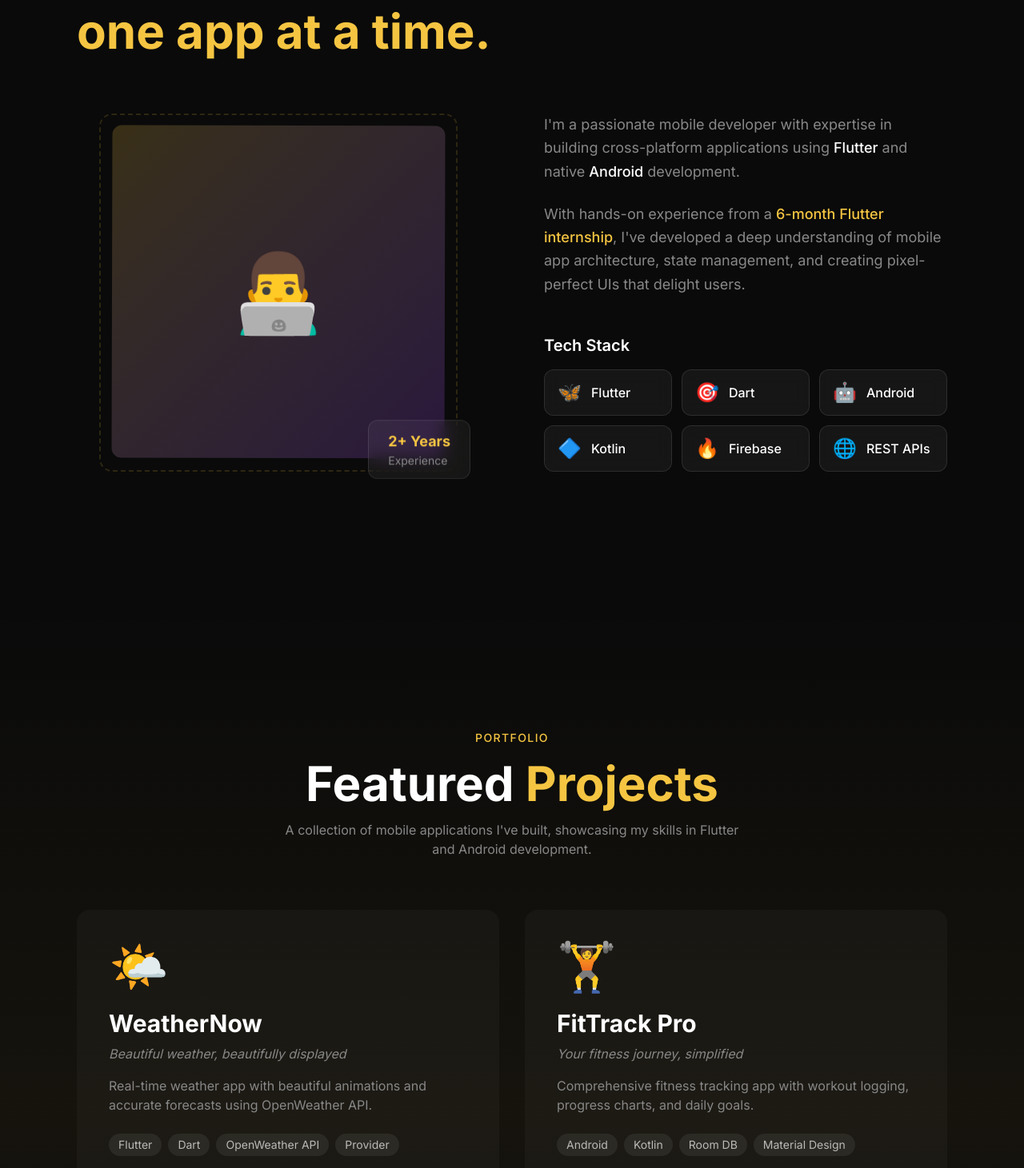
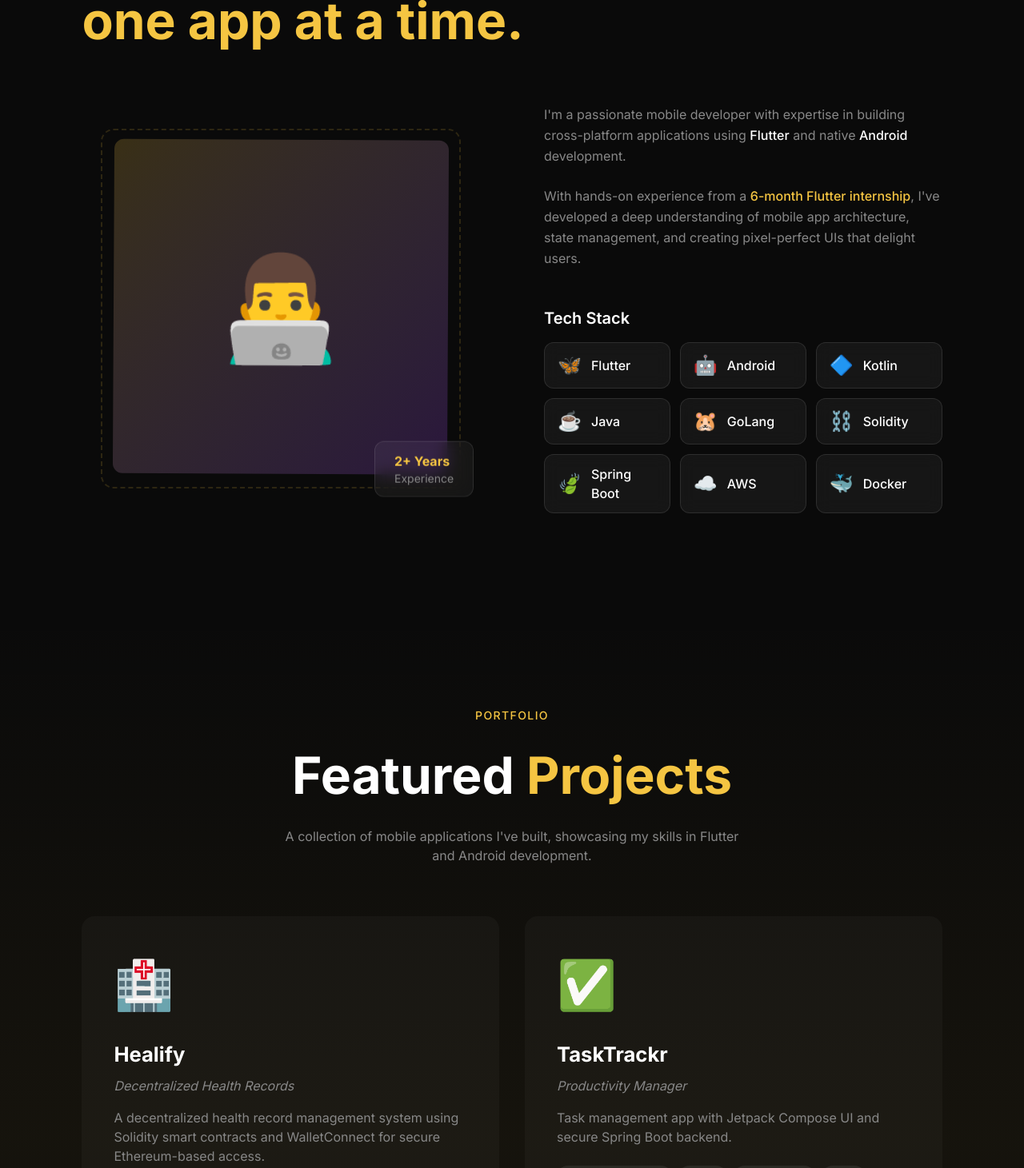
Before and after one commit to Deepanshu-Sharma-18/portfolio, a Next.js app: page / in a window 1280 px wide. Shown: the part 1180-2641 px from the top of the page at 80% size. Built offline with nearby package versions, Linux system fonts and the light colour scheme.

Commit message:
feat: add relative size

```diff
--- a/src/app/globals.css
+++ b/src/app/globals.css
@@ -233,20 +233,20 @@
   overflow-y: auto;
 }
 
-/* Section spacing */
+/* Section spacing with relative units */
 section {
-  padding: 6rem 1.5rem;
+  padding: 10vh 5vw;
 }
 
 @media (min-width: 768px) {
   section {
-    padding: 8rem 4rem;
+    padding: 12vh 6vw;
   }
 }
 
 @media (min-width: 1024px) {
   section {
-    padding: 10rem 6rem;
+    padding: 15vh 8vw;
   }
 }
 
--- a/src/app/projects/[id]/page.tsx
+++ b/src/app/projects/[id]/page.tsx
@@ -3,7 +3,7 @@
 import ProjectDetails from "@/components/ProjectDetails";
 import { Metadata } from "next";
 
-export const dynamicParams = false;
+export const dynamicParams = true;
 
 interface ProjectPageProps {
     params: Promise<{ id: string }>;
--- a/src/components/About.tsx
+++ b/src/components/About.tsx
@@ -5,11 +5,14 @@
 
 const skills = [
     { name: "Flutter", icon: "🦋" },
-    { name: "Dart", icon: "🎯" },
     { name: "Android", icon: "🤖" },
     { name: "Kotlin", icon: "🔷" },
-    { name: "Firebase", icon: "🔥" },
-    { name: "REST APIs", icon: "🌐" },
+    { name: "Java", icon: "☕" },
+    { name: "GoLang", icon: "🐹" },
+    { name: "Solidity", icon: "⛓️" },
+    { name: "Spring Boot", icon: "🍃" },
+    { name: "AWS", icon: "☁️" },
+    { name: "Docker", icon: "🐳" },
 ];
 
 export default function About() {
@@ -29,7 +32,7 @@
                     <span className="text-[var(--accent)] text-sm font-medium tracking-widest uppercase">
                         About Me
                     </span>
-                    <h2 className="text-4xl md:text-6xl font-bold mt-4 leading-tight">
+                    <h2 className="text-[clamp(2.5rem,5vw,4rem)] font-bold mt-4 leading-tight">
                         Building the future,<br />
                         <span className="text-[var(--accent)]">one app at a time.</span>
                     </h2>
@@ -43,7 +46,7 @@
                         transition={{ duration: 0.6, delay: 0.2 }}
                         className="relative"
                     >
-                        <div className="relative w-full aspect-square max-w-md mx-auto">
+                        <div className="relative w-full aspect-square max-w-[min(450px,90vw)] mx-auto">
                             {/* Decorative border  */}
                             <div className="absolute inset-0 border-2 border-dashed border-[var(--accent)]/30 rounded-2xl opacity-50" />
 
@@ -60,7 +63,7 @@
                                 }}
                                 className="absolute inset-4 bg-gradient-to-br from-[var(--accent)]/20 to-purple-500/20 rounded-xl overflow-hidden"
                             >
-                                <div className="w-full h-full flex items-center justify-center text-8xl">
+                                <div className="w-full h-full flex items-center justify-center text-[clamp(4rem,10vw,8rem)]">
                                     👨‍💻
                                 </div>
                             </motion.div>
@@ -71,7 +74,7 @@
                                 transition={{ duration: 4, repeat: Infinity, ease: "easeInOut" }}
                                 className="absolute -right-4 -bottom-4 glass px-6 py-3 rounded-xl"
                             >
-                                <span className="text-[var(--accent)] font-bold text-lg">2+ Years</span>
+                                <span className="text-[var(--accent)] font-bold text-[clamp(1rem,1.2vw,1.25rem)]">2+ Years</span>
                                 <p className="text-sm text-[var(--muted)]">Experience</p>
                             </motion.div>
                         </div>
@@ -84,13 +87,13 @@
                         transition={{ duration: 0.6, delay: 0.4 }}
                         className="space-y-6"
                     >
-                        <p className="text-lg text-[var(--muted)] leading-relaxed">
+                        <p className="text-[clamp(1rem,1.1vw,1.25rem)] text-[var(--muted)] leading-relaxed">
                             I&apos;m a passionate mobile developer with expertise in building
                             cross-platform applications using <span className="text-white font-medium">Flutter</span> and
                             native <span className="text-white font-medium">Android</span> development.
                         </p>
 
-                        <p className="text-lg text-[var(--muted)] leading-relaxed">
+                        <p className="text-[clamp(1rem,1.1vw,1.25rem)] text-[var(--muted)] leading-relaxed">
                             With hands-on experience from a <span className="text-[var(--accent)] font-medium">6-month
                                 Flutter internship</span>, I&apos;ve developed a deep understanding of mobile
                             app architecture, state management, and creating pixel-perfect UIs that
--- a/src/components/Experience.tsx
+++ b/src/components/Experience.tsx
@@ -7,17 +7,39 @@
     {
         id: 1,
         role: "Flutter Developer Intern",
-        company: "Tech Solutions Inc.",
-        duration: "Jan 2024 - Jun 2024",
-        location: "Remote",
+        company: "HDS Infotech",
+        duration: "Jan 2025 - May 2025",
+        location: "Pune, India",
         description: [
-            "Developed and maintained 3+ Flutter applications with over 10,000 combined downloads",
-            "Implemented complex UI designs achieving pixel-perfect accuracy across iOS and Android",
-            "Integrated RESTful APIs and Firebase services for real-time data synchronization",
-            "Collaborated with cross-functional teams using Agile methodologies",
-            "Optimized app performance reducing load times by 40%",
+            "Developed a cross-platform e-commerce mobile application using Flutter, enhancing user experience with product search and checkout features for 50+ users",
+            "Streamlined checkout process with body measurement inputs; integrated REST APIs for backend integration",
+            "Contributed to 7-day Agile sprints using Jira, managed state with Provider, followed MVC architecture, and used Git for version control"
         ],
-        tech: ["Flutter", "Dart", "Firebase", "REST API", "Git"],
+        tech: ["Flutter", "Dart", "REST APIs", "Git", "Provider", "Jira"],
+    },
+    {
+        id: 2,
+        role: "Full Stack Intern",
+        company: "Alkraj Developers Pvt Ltd",
+        duration: "Sept 2023 - Dec 2023",
+        location: "Pune, India",
+        description: [
+            "Built modules for CoinCrux, a crypto news app, including feed and categories, improving user engagement for 100+ users",
+            "Developed a Firebase-based admin panel for real-time news publishing with CRUD support, reducing content update time by 50%"
+        ],
+        tech: ["Flutter", "Firebase", "Git", "Asana"],
+    },
+    {
+        id: 3,
+        role: "Android Facilitator (Volunteer)",
+        company: "Google Developer Student Club",
+        duration: "2023 - 2025",
+        location: "JSPM RSCOE",
+        description: [
+            "Led a team of 5 to conduct 10+ workshops on Jetpack Compose, Firebase, and MVVM, mentoring 50+ students",
+            "Organized hackathons for 200+ participants, promoting collaboration and skill development"
+        ],
+        tech: ["Android", "Jetpack Compose", "Mentorship", "Community Building"],
     },
 ];
 
@@ -38,7 +60,7 @@
                     <span className="text-[var(--accent)] text-sm font-medium tracking-widest uppercase">
                         Career
                     </span>
-                    <h2 className="text-4xl md:text-6xl font-bold mt-4">
+                    <h2 className="text-[clamp(2.5rem,5vw,4rem)] font-bold mt-4">
                         Work <span className="text-[var(--accent)]">Experience</span>
                     </h2>
                 </motion.div>
@@ -74,8 +96,8 @@
                                     {/* Header */}
                                     <div className="flex flex-wrap items-start justify-between gap-4 mb-6">
                                         <div>
-                                            <h3 className="text-2xl font-bold text-[var(--accent)]">{exp.role}</h3>
-                                            <p className="text-xl text-white mt-1">{exp.company}</p>
+                                            <h3 className="text-[clamp(1.25rem,1.5vw,1.5rem)] font-bold text-[var(--accent)]">{exp.role}</h3>
+                                            <p className="text-[clamp(1rem,1.2vw,1.25rem)] text-white mt-1">{exp.company}</p>
                                         </div>
                                         <div className="text-right text-[var(--muted)]">
                                             <p className="font-medium">{exp.duration}</p>
--- a/src/components/Footer.tsx
+++ b/src/components/Footer.tsx
@@ -4,7 +4,7 @@
 
 export default function Footer() {
     return (
-        <footer className="bg-[var(--background)] py-8 px-6">
+        <footer className="bg-[var(--background)] py-[4vh] px-[5vw]">
             <div className="max-w-7xl mx-auto">
                 <motion.div
                     initial={{ opacity: 0 }}
@@ -25,7 +25,7 @@
                     {/* Social icons */}
                     <div className="flex items-center gap-4">
                         <a
-                            href="https://github.com/your-username"
+                            href="https://github.com/Deepanshu-Sharma-18"
                             target="_blank"
                             rel="noopener noreferrer"
                             className="text-[var(--muted)] hover:text-white transition-colors"
@@ -35,7 +35,7 @@
                             </svg>
                         </a>
                         <a
-                            href="https://linkedin.com/in/your-username"
+                            href="https://www.linkedin.com/in/deepanshusharma18/"
                             target="_blank"
                             rel="noopener noreferrer"
                             className="text-[var(--muted)] hover:text-white transition-colors"
--- a/src/components/Projects.tsx
+++ b/src/components/Projects.tsx
@@ -28,7 +28,7 @@
                     <span className="text-[var(--accent)] text-sm font-medium tracking-widest uppercase">
                         Portfolio
                     </span>
-                    <h2 className="text-4xl md:text-6xl font-bold mt-4">
+                    <h2 className="text-[clamp(2.5rem,5vw,4rem)] font-bold mt-4">
                         Featured <span className="text-[var(--accent)]">Projects</span>
                     </h2>
                     <p className="text-[var(--muted)] mt-4 max-w-xl mx-auto">
@@ -89,7 +89,7 @@
                                                     : { scale: 1, rotateZ: 0, translateZ: 0 }
                                                 }
                                                 transition={{ type: "spring", stiffness: 300, damping: 20 }}
-                                                className="text-6xl mb-6 inline-block"
+                                                className="text-[clamp(3rem,5vw,3.75rem)] mb-6 inline-block"
                                                 style={{ transformStyle: "preserve-3d" }}
                                             >
                                                 {project.icon}
@@ -109,7 +109,7 @@
                                             </motion.div>
 
                                             {/* Title */}
-                                            <h3 className="text-2xl md:text-3xl font-bold mb-2 group-hover:text-[var(--accent)] transition-colors">
+                                            <h3 className="text-[clamp(1.5rem,2vw,2rem)] font-bold mb-2 group-hover:text-[var(--accent)] transition-colors">
                                                 {project.name}
                                             </h3>
 
--- a/src/data/projects.ts
+++ b/src/data/projects.ts
@@ -25,134 +25,101 @@
 
 export const projects: Project[] = [
     {
-        id: "weathernow",
-        name: "WeatherNow",
-        tagline: "Beautiful weather, beautifully displayed",
-        description: "Real-time weather app with beautiful animations and accurate forecasts using OpenWeather API.",
-        longDescription: "WeatherNow is a comprehensive weather application that provides accurate, real-time weather data with stunning visual representations. Built with Flutter, it features smooth animations, dynamic backgrounds that change based on weather conditions, and an intuitive user interface that makes checking the weather a delightful experience.",
-        tech: ["Flutter", "Dart", "OpenWeather API", "Provider", "Lottie"],
+        id: "healify",
+        name: "Healify",
+        tagline: "Decentralized Health Records",
+        description: "A decentralized health record management system using Solidity smart contracts and WalletConnect for secure Ethereum-based access.",
+        longDescription: "Healify is a decentralized health record management system designed to ensure security and privacy. It leverages Solidity smart contracts on the Ethereum blockchain for immutable record keeping. Users can securely access their records using WalletConnect. The backend is built with GoLang, Prisma ORM, and MongoDB, containerized with Docker and deployed on AWS-EKS. It also features Gemini API integration for medical report summarization and risk prediction, with media stored in Amazon S3.",
+        tech: ["Flutter", "GoLang", "Solidity", "MongoDB", "AWS", "Docker", "Kubernetes"],
         color: "#4A90E2",
-        icon: "🌤️",
+        icon: "🏥",
         features: [
-            "Real-time weather updates with hourly and weekly forecasts",
-            "Dynamic animated backgrounds based on weather conditions",
-            "Location-based weather detection with GPS",
-            "Multiple city support with easy switching",
-            "Weather alerts and notifications",
-            "Beautiful sunrise/sunset animations"
+            "Decentralized health record management using Solidity",
+            "Secure Ethereum-based access via WalletConnect",
+            "GoLang backend with Prisma ORM and MongoDB",
+            "Gemini API for medical report summarization and risk predictions",
+            "Media storage in Amazon S3",
+            "Automated APK builds using Codemagic CI/CD"
         ],
         challenges: [
-            "Optimizing API calls to reduce data usage",
-            "Creating smooth animations that don't drain battery",
-            "Handling offline mode with cached data"
+            "Integrating blockchain interactions with a mobile app",
+            "Ensuring secure handling of sensitive medical data",
+            "Orchestrating containerized services on AWS-EKS"
         ],
         images: {
-            hero: "/projects/weather-hero.png",
-            gallery: ["/projects/weather-1.png", "/projects/weather-2.png", "/projects/weather-3.png"]
+            hero: "/projects/healify-hero.png",
+            gallery: ["/projects/healify-1.png", "/projects/healify-2.png"]
         },
         links: {
-            github: "https://github.com/your-username/weathernow",
-            playStore: "https://play.google.com/store/apps/details?id=com.yourapp.weather"
+            github: "https://github.com/Deepanshu-Sharma-18/Healify",
+            demo: "https://healify-demo.link"
         },
         year: "2024",
-        role: "Solo Developer"
+        role: "Full Stack Developer"
     },
     {
-        id: "fittrack",
-        name: "FitTrack Pro",
-        tagline: "Your fitness journey, simplified",
-        description: "Comprehensive fitness tracking app with workout logging, progress charts, and daily goals.",
-        longDescription: "FitTrack Pro is a native Android fitness application built with Kotlin that helps users track their workouts, monitor progress, and achieve their fitness goals. With a clean Material Design interface and powerful data visualization, it makes fitness tracking both effective and enjoyable.",
-        tech: ["Android", "Kotlin", "Room DB", "Material Design", "MPAndroidChart"],
+        id: "tasktrackr",
+        name: "TaskTrackr",
+        tagline: "Productivity Manager",
+        description: "Task management app with Jetpack Compose UI and secure Spring Boot backend.",
+        longDescription: "TaskTrackr is a productivity manager application featuring a modern Jetpack Compose UI. It connects to a secure Spring Boot backend that enables real-time task CRUD operations with filtering and user-specific views. Security is handled via JWT-based authentication. The API is documented using Swagger, thoroughly tested with JUnit and Mockito, and containerized using Docker.",
+        tech: ["Jetpack Compose", "Kotlin", "Spring Boot", "Java", "MySQL", "Docker"],
         color: "#7ED321",
-        icon: "🏋️",
+        icon: "✅",
         features: [
-            "Custom workout creation with exercise library",
-            "Progress tracking with interactive charts",
-            "Personal records and achievement system",
-            "Rest timer with customizable intervals",
-            "Workout history and statistics",
-            "Dark mode support"
+            "Modern UI built with Jetpack Compose",
+            "Secure Spring Boot backend",
+            "Real-time task CRUD operations",
+            "JWT-based authentication",
+            "API documentation with Swagger",
+            "Containerized deployment with Docker"
         ],
         challenges: [
-            "Designing an intuitive workout logging UX",
-            "Implementing efficient local database queries",
-            "Creating responsive charts for various data ranges"
+            "Implementing secure JWT authentication flow",
+            "Standardizing API responses and error handling",
+            "Writing comprehensive unit tests with Mockito"
         ],
         images: {
-            hero: "/projects/fitness-hero.png",
-            gallery: ["/projects/fitness-1.png", "/projects/fitness-2.png", "/projects/fitness-3.png"]
+            hero: "/projects/tasktrackr-hero.png",
+            gallery: ["/projects/tasktrackr-1.png", "/projects/tasktrackr-2.png"]
         },
         links: {
-            github: "https://github.com/your-username/fittrack"
+            github: "https://github.com/Deepanshu-Sharma-18/TaskTrackr"
         },
         year: "2024",
-        role: "Solo Developer"
+        role: "Android & Backend Developer"
     },
     {
-        id: "shopease",
-        name: "ShopEase",
-        tagline: "Shopping made effortless",
-        description: "Modern e-commerce mobile app with seamless checkout, payment integration, and order tracking.",
-        longDescription: "ShopEase is a full-featured e-commerce application built with Flutter that provides a seamless shopping experience. From product discovery to checkout, every interaction is designed to be smooth and intuitive. The app features real-time inventory updates, secure payment processing, and comprehensive order tracking.",
-        tech: ["Flutter", "Firebase", "Stripe", "Bloc", "Cloud Functions"],
+        id: "banter",
+        name: "Banter",
+        tagline: "Twitter Clone App",
+        description: "Full-featured social media app using Jetpack Compose and MVVM architecture.",
+        longDescription: "Banter is a Twitter clone application built using Jetpack Compose and MVVM architecture. It supports core social features like tweeting, commenting, and liking, implemented with Clean Architecture principles. It uses Firebase Auth (OAuth 2.0) for authentication and Firestore for real-time updates. RoomDB provides offline persistence, and Coil is used for efficient image caching.",
+        tech: ["Jetpack Compose", "Kotlin", "Firebase", "MVVM", "Dagger-Hilt", "RoomDB"],
         color: "#F5A623",
-        icon: "🛒",
+        icon: "🐦",
         features: [
-            "Product catalog with advanced filtering",
-            "Real-time inventory and pricing updates",
-            "Secure payment with Stripe integration",
-            "Order tracking with push notifications",
-            "Wishlist and favorites",
-            "User reviews and ratings"
+            "Tweet, comment, and like functionality",
+            "Clean Architecture with MVVM",
+            "Firebase Auth (OAuth 2.0) & Firestore",
+            "Real-time updates",
+            "Offline persistence with RoomDB",
+            "Image caching with Coil"
         ],
         challenges: [
-            "Implementing secure payment flows",
-            "Managing complex state across the app",
-            "Optimizing image loading for product galleries"
+            "Structuring Clean Architecture for scalability",
+            "Handling real-time data synchronization with Firebase",
+            "Implementing robust offline capabilities"
         ],
         images: {
-            hero: "/projects/shop-hero.png",
-            gallery: ["/projects/shop-1.png", "/projects/shop-2.png", "/projects/shop-3.png"]
+            hero: "/projects/banter-hero.png",
+            gallery: ["/projects/banter-1.png", "/projects/banter-2.png"]
         },
         links: {
-            github: "https://github.com/your-username/shopease",
-            demo: "https://shopease-demo.vercel.app"
+            github: "https://github.com/Deepanshu-Sharma-18/Banter"
         },
-        year: "2023",
-        role: "Lead Developer"
-    },
-    {
-        id: "quicknotes",
-        name: "QuickNotes",
-        tagline: "Capture ideas instantly",
-        description: "Minimalist notes app with rich text editing, cloud sync, and intuitive organization.",
-        longDescription: "QuickNotes is a clean, fast, and intuitive note-taking application for Android. Built with Kotlin and following MVVM architecture, it offers a distraction-free writing experience with powerful organization features. Notes are automatically synced across devices and available offline.",
-        tech: ["Android", "Kotlin", "MVVM", "Coroutines", "Room"],
-        color: "#BD10E0",
-        icon: "📝",
-        features: [
-            "Rich text editing with markdown support",
-            "Folder and tag organization",
-            "Full-text search across all notes",
-            "Cloud backup and sync",
-            "Pin and archive notes",
-            "Share notes as PDF or text"
-        ],
-        challenges: [
-            "Building a performant rich text editor",
-            "Implementing real-time sync with conflict resolution",
-            "Creating an efficient search algorithm for large note collections"
-        ],
-        images: {
-            hero: "/projects/notes-hero.png",
-            gallery: ["/projects/notes-1.png", "/projects/notes-2.png", "/projects/notes-3.png"]
-        },
-        links: {
-            github: "https://github.com/your-username/quicknotes"
-        },
-        year: "2023",
-        role: "Solo Developer"
+        year: "2024",
+        role: "Android Developer"
     }
 ];
 
```
Also changed, not shown: src/components/Contact.tsx (+10 -10 lines), src/components/Hero.tsx (+10 -10 lines), src/components/Navbar.tsx (+7 -7 lines).
